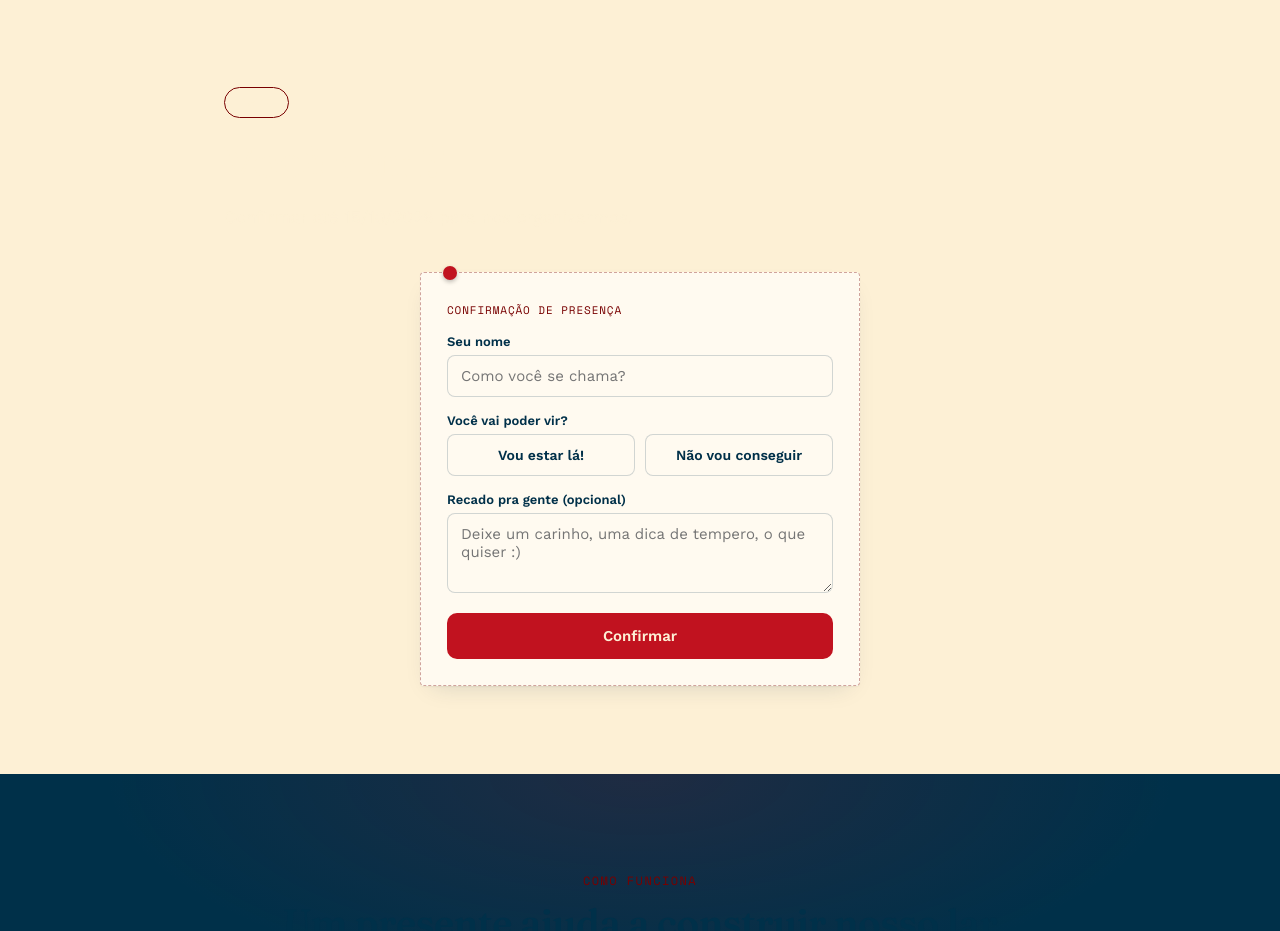
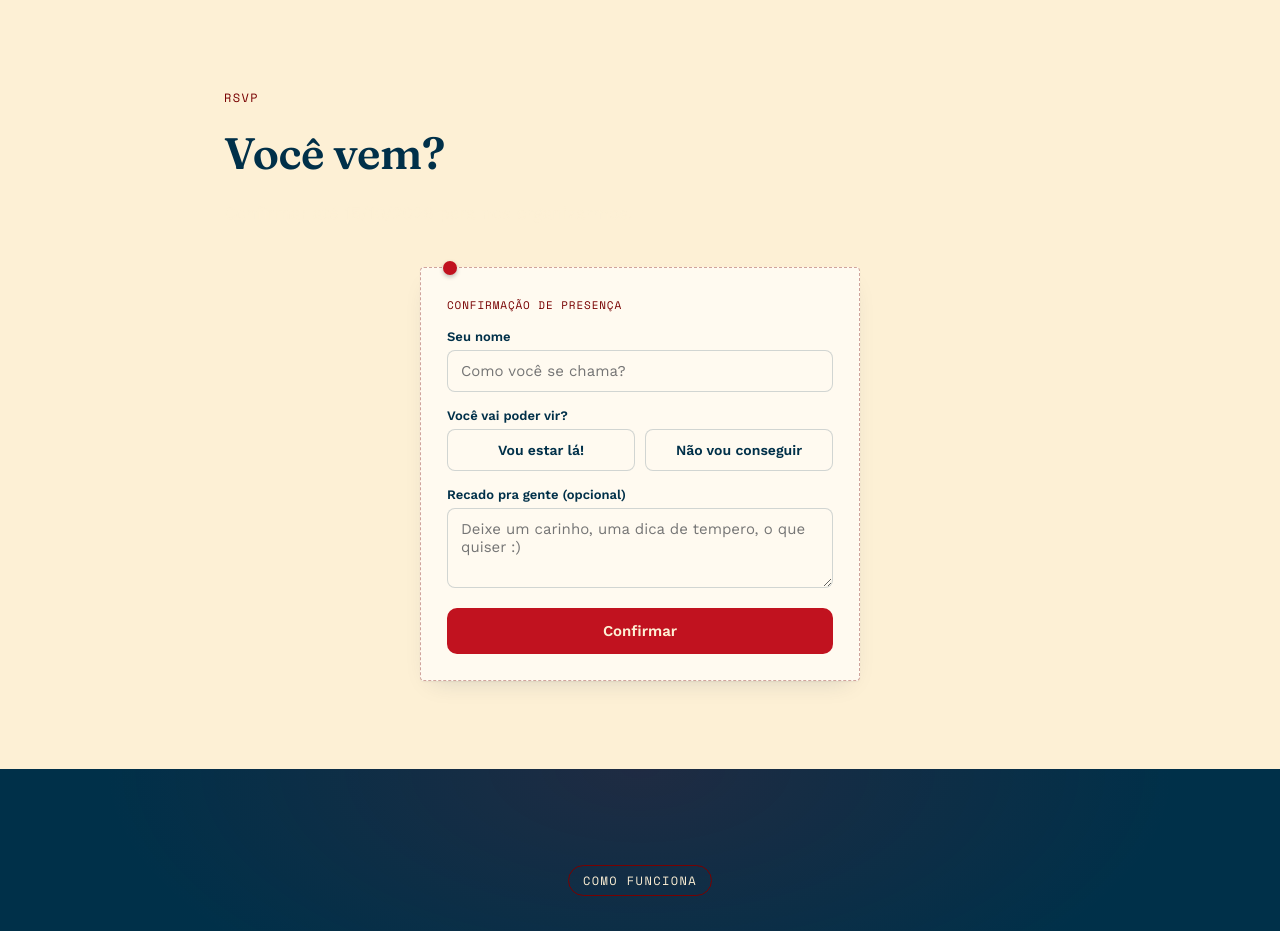
Before and after one commit to maathsousa/cha-de-panela, a Next.js app: page / in a window 1280 px wide. Shown: the part 700-1631 px from the top of the page. Built offline with nearby package versions, Linux system fonts and the light colour scheme; no server answers.

Commit message:
Update page.js

```diff
--- a/app/page.js
+++ b/app/page.js
@@ -38,8 +38,8 @@ export default function Home() {
       {/* ===== RSVP ===== */}
       <section className="secao-clara" id="confirmar" style={{ padding: "88px 24px" }}>
         <div className="container">
-          <span className="hero__etiqueta">RSVP</span>
-          <h2 className="hero__titulo" style={{ fontSize: "clamp(30px, 5vw, 44px)", marginTop: 20 }}>
+          <span className="secao__eyebrow">RSVP</span>
+          <h2 className="secao__titulo" style={{ fontSize: "clamp(30px, 5vw, 44px)", marginTop: 20 }}>
             Você vem?
           </h2>
           <p className="hero__subtitulo">Confirmar até 15/10/2026 para nos organizarmos.</p>
@@ -50,8 +50,8 @@ export default function Home() {
       {/* ===== COMO FUNCIONA ===== */}
       <section className="hero">
         <div className="container">
-          <span className="secao__eyebrow">Como funciona</span>
-          <h2 className="secao__titulo">Um presente ajuda a construir nosso lar</h2>
+          <span className="hero__etiqueta">Como funciona</span>
+          <h2 className="hero__titulo">Um presente ajuda a construir nosso lar</h2>
 
           <div className="passos">
             <div className="passo">
```
